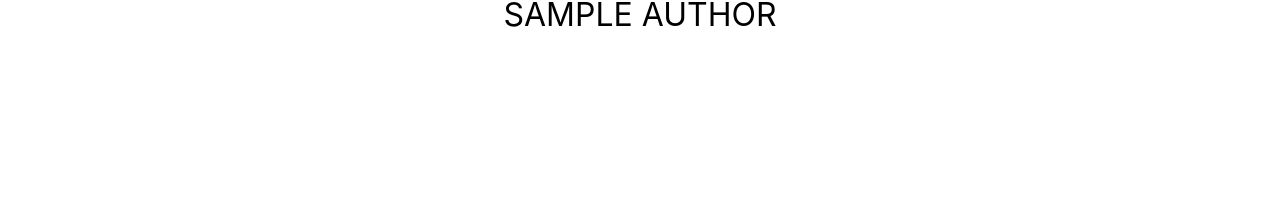
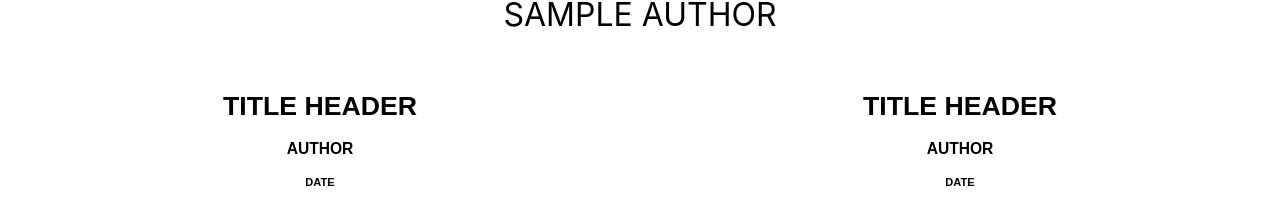
Before and after one commit to tyrone-serdan/school-site, a React (Create React App) app: page / in a window 1280 px wide. Shown: the part 668-873 px from the top of the page. Before the commit the page ends 800 px from the top, so only its background shows below. Built offline with nearby package versions, Linux system fonts and the light colour scheme.

Commit message:
added the last two placeholder stuff, time to make website sexy

```diff
--- a/src/App.jsx
+++ b/src/App.jsx
@@ -1,12 +1,14 @@
 import React from 'react';
 import Header from './components/header/Header';
 import Quote from './components/quotes/Quote';
+import Articles from './components/articles/Articles';
 
 function App() {
   return (
     <div>
       <Header />
       <Quote />
+      <Articles />
     </div>
   );
 }
--- /dev/null
+++ b/src/components/articles/Article.jsx
@@ -0,0 +1,34 @@
+import React from 'react';
+import styled from 'styled-components';
+import Popup from 'reactjs-popup';
+import 'reactjs-popup/dist/index.css';
+
+function Article() {
+  return (
+    <Popup
+      trigger={
+        <Container>
+        <h1>TITLE HEADER</h1>
+        <h3>AUTHOR</h3>
+        <h5>DATE</h5>
+      </Container>
+      }
+      modal
+    >
+      <h1>popup content</h1>
+    </Popup>
+  );
+}
+
+export default Article;
+
+const Container = styled.button`
+  text-align: center;
+  width: 100%;
+  background: none;
+  border: none;
+
+  &:hover {
+    cursor: pointer;
+  }
+`;
--- a/src/components/articles/Articles.jsx
+++ b/src/components/articles/Articles.jsx
@@ -1,35 +1,22 @@
 import React from 'react';
 import styled from 'styled-components';
-import Popup from 'reactjs-popup';
-import 'reactjs-popup/dist/index.css';
+import Article from './Article';
 
 function Articles() {
   return (
-    <Popup
-      trigger={
-        <Container>
-        <h1>TITLE HEADER</h1>
-        <h3>AUTHOR</h3>
-        <h5>DATE</h5>
-      </Container>
-      }
-      modal
-    >
-      <h1>popup content</h1>
-    </Popup>
+    <Container>
+      <Article />
+      <Article />
+    </Container>
   );
 }
 
 export default Articles;
 
-const Container = styled.button`
-  margin-top: 10%;
-  text-align: center;
-  width: 100%;
-  background: none;
-  border: none;
+const Container = styled.div`
+  display: flex;
 
-  &:hover {
-    cursor: pointer;
+  @media (max-width: 922px) {
+    flex-direction: column;
   }
 `;
```
